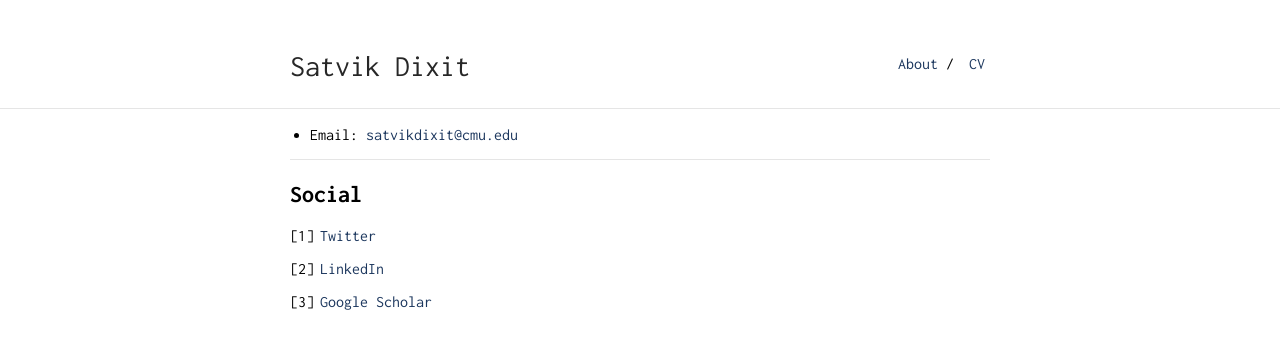
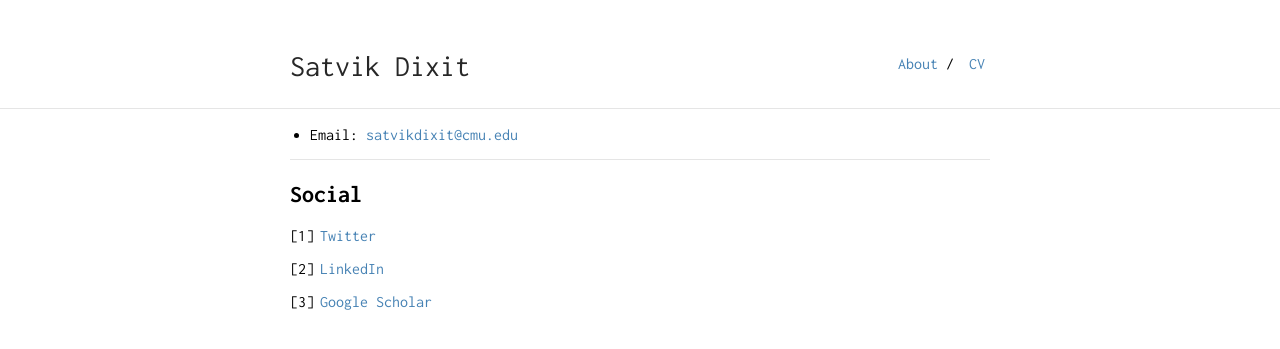
Before and after one commit to satvik-dixit/satvik-dixit.github.io, a Jekyll site: the page built from contact.md, in a window 1280 px wide. Shown: the top 349 px of the page. Built offline with Jekyll 4.4.1, drawn with Linux system fonts in a browser that asks for light colours.

Commit message:
Update vars.scss

```diff
--- a/_sass/vars.scss
+++ b/_sass/vars.scss
@@ -2,7 +2,7 @@
  * Customization Variables
  */
 
-$accent: #1B365D;
+$accent: #4682B4;
 $image-size: 85px;
 
 /*
```
